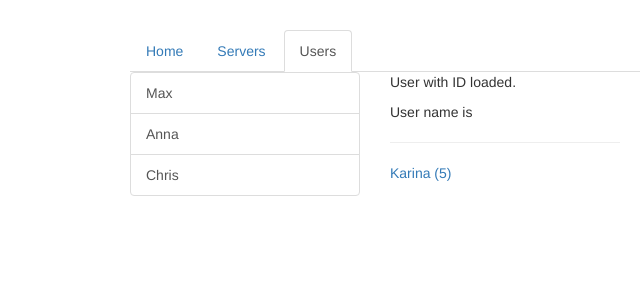
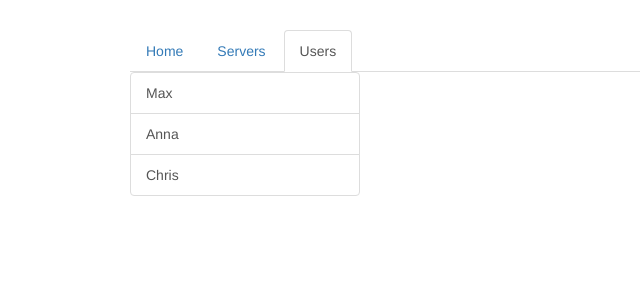
Before and after one commit to Karina-Kosenko/Angular_Routing_Start, an Angular app: page /users in a window 1280 px wide. Shown: the top 300 px of the page, without its empty margins (135-775 px from the left). Built offline with nearby package versions, Linux system fonts and the light colour scheme.

Commit message:
Section-11-point-139

```diff
--- a/src/app/servers/servers.component.html
+++ b/src/app/servers/servers.component.html
@@ -13,12 +13,16 @@
     </div>
   </div>
   <div class="col-xs-12 col-sm-4">
+    <router-outlet></router-outlet>
+
     <!-- Relative Path variants
     <a routerLink="../../servers">Reload Page</a>
     <a routerLink="../servers">Reload Page</a>
     <a routerLink="./servers">Reload Page</a>
     <a routerLink="servers">Reload Page</a>
     -->
+
+    <!--
     <button class="btn btn-primary"
             (click)="onReloadPage()"
     >
@@ -26,6 +30,6 @@
     </button>
     <app-edit-server></app-edit-server>
     <hr>
-    <!-- <app-server></app-server> -->
+     <app-server></app-server> -->
   </div>
 </div>
--- a/src/app/users/users.component.html
+++ b/src/app/users/users.component.html
@@ -11,6 +11,6 @@
     </div>
   </div>
   <div class="col-xs-12 col-sm-4">
-    <app-user></app-user>
+    <router-outlet></router-outlet>
   </div>
 </div>
```
Also changed, not shown: src/app/app.module.ts (+7 -5 lines).
